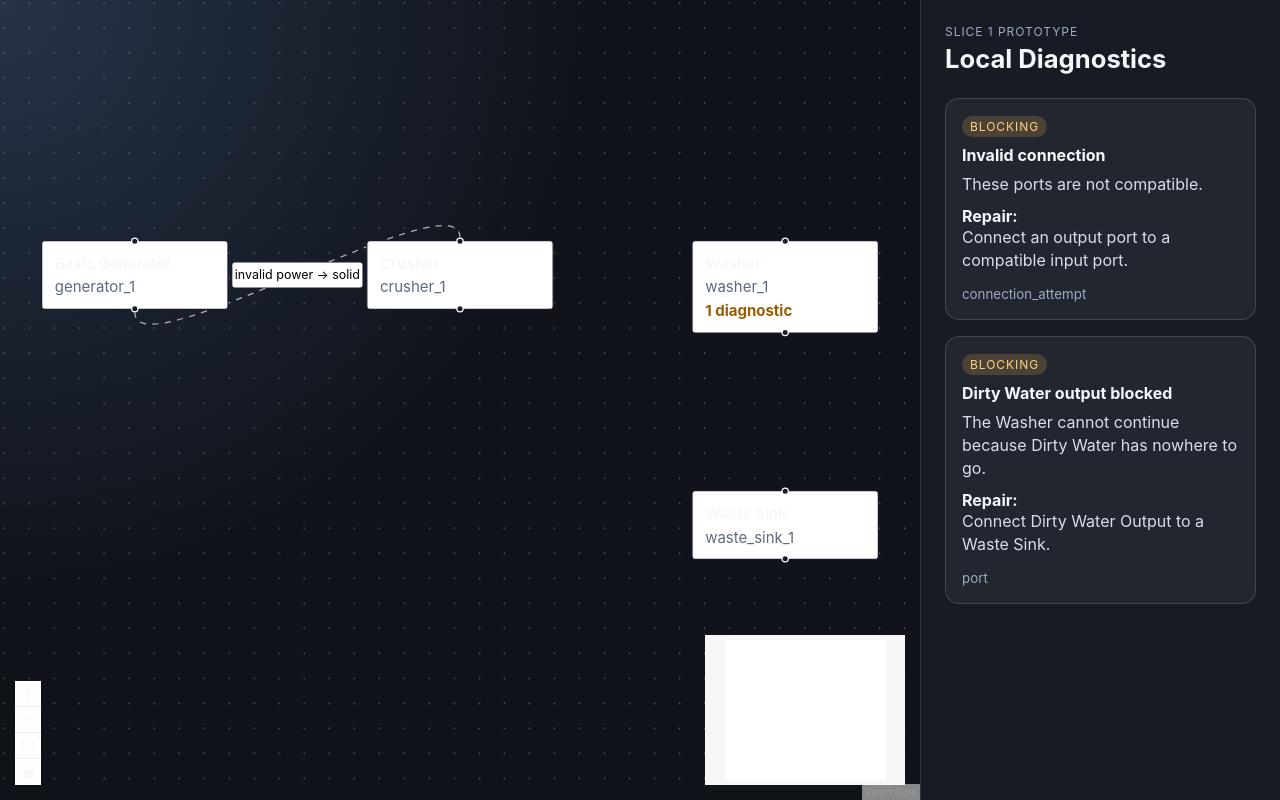
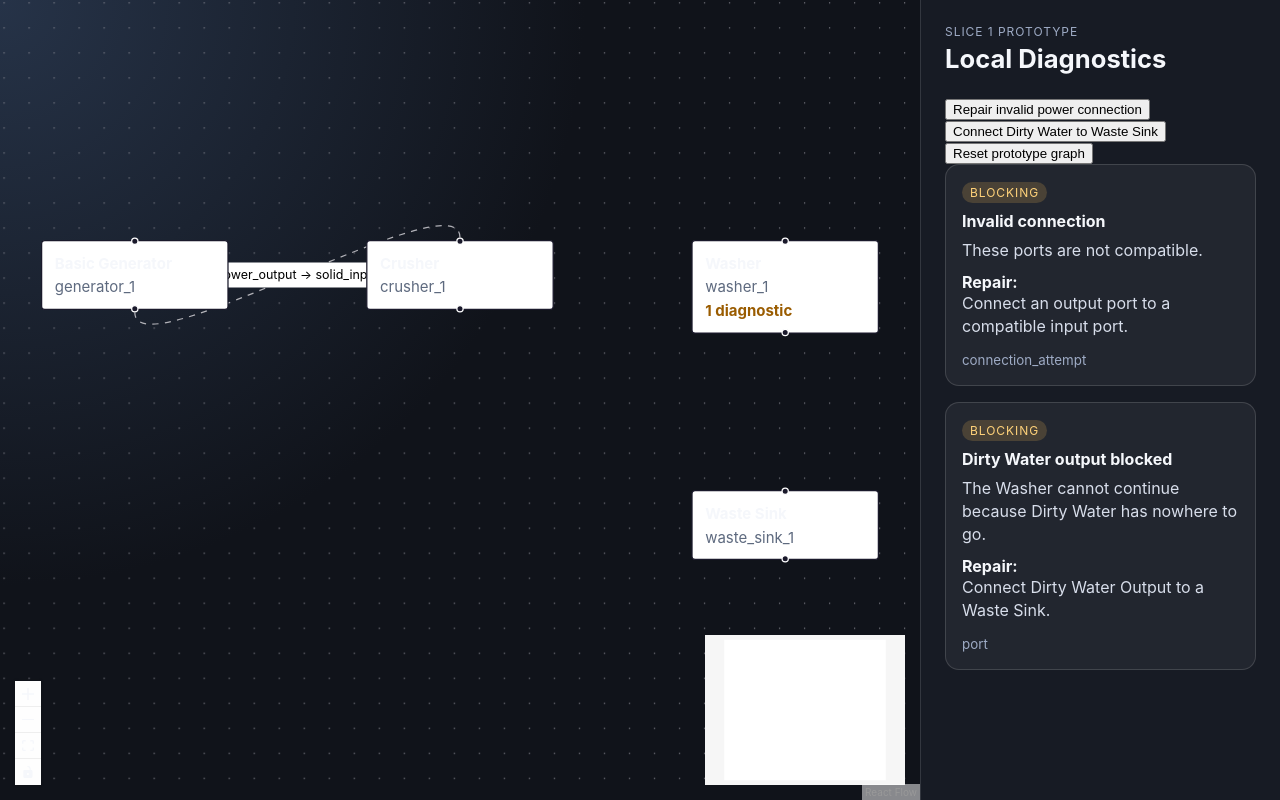
Before and after one commit to killerbearddude/Crushline-React, a React (Vite) app: page / in a window 1280 px wide. Built offline with nearby package versions, Linux system fonts and the light colour scheme.

Commit message:
Add graph repair interactions to prototype

```diff
--- a/src/App.jsx
+++ b/src/App.jsx
@@ -1,4 +1,4 @@
-import { useMemo } from "react";
+import { useMemo, useState } from "react";
 import { Background, Controls, MiniMap, ReactFlow } from "@xyflow/react";
 import "@xyflow/react/dist/style.css";
 
@@ -17,7 +17,7 @@ const catalog = {
   diagnostics: diagnosticsCatalog,
 };
 
-const prototypeGraph = {
+const initialPrototypeGraph = {
   machines: [
     { id: "generator_1", catalog_machine_id: "basic_generator" },
     { id: "crusher_1", catalog_machine_id: "crusher" },
@@ -27,6 +27,7 @@ const prototypeGraph = {
   connections: [
     {
       id: "invalid_power_to_solid",
+      source_runtime_machine_id: "generator_1",
       source_machine_id: "basic_generator",
       source_port_id: "power_output",
       target_machine_id: "crusher",
@@ -34,6 +35,26 @@ const prototypeGraph = {
       resource_id: "power",
     },
   ],
+};
+
+const repairedPowerConnection = {
+  id: "generator_power_to_crusher",
+  source_runtime_machine_id: "generator_1",
+  source_machine_id: "basic_generator",
+  source_port_id: "power_output",
+  target_machine_id: "crusher",
+  target_port_id: "power_input",
+  resource_id: "power",
+};
+
+const dirtyWaterHandlingConnection = {
+  id: "washer_dirty_water_to_sink",
+  source_runtime_machine_id: "washer_1",
+  source_machine_id: "washer",
+  source_port_id: "dirty_water_output",
+  target_machine_id: "waste_sink",
+  target_port_id: "waste_input",
+  resource_id: "dirty_water",
 };
 
 const nodePositions = {
@@ -59,8 +80,12 @@ function diagnosticsForMachine(diagnostics, runtimeMachineId) {
   return diagnostics.filter((diagnostic) => diagnostic.target.machine_id === runtimeMachineId);
 }
 
-function graphNodes(diagnostics) {
-  return prototypeGraph.machines.map((machine) => {
+function hasDiagnostic(diagnostics, definitionId) {
+  return diagnostics.some((diagnostic) => diagnostic.definition_id === definitionId);
+}
+
+function graphNodes(graph, diagnostics) {
+  return graph.machines.map((machine) => {
     const localDiagnostics = diagnosticsForMachine(diagnostics, machine.id);
     return {
       id: machine.id,
@@ -79,22 +104,48 @@ function graphNodes(diagnostics) {
   });
 }
 
-function graphEdges() {
-  return [
-    {
-      id: "generator-power-attempt",
-      source: "generator_1",
-      target: "crusher_1",
-      label: "invalid power → solid",
-      animated: true,
-    },
-  ];
+function graphEdges(graph) {
+  return graph.connections.map((connection) => ({
+    id: connection.id,
+    source: connection.source_runtime_machine_id,
+    target: connection.target_machine_id === "crusher" ? "crusher_1" : "waste_sink_1",
+    label: `${connection.source_port_id} → ${connection.target_port_id}`,
+    animated: connection.id === "invalid_power_to_solid",
+  }));
+}
+
+function replaceConnection(connections, oldConnectionId, replacement) {
+  return [...connections.filter((connection) => connection.id !== oldConnectionId), replacement];
+}
+
+function addConnectionOnce(connections, connectionToAdd) {
+  if (connections.some((connection) => connection.id === connectionToAdd.id)) return connections;
+  return [...connections, connectionToAdd];
 }
 
 export default function App() {
-  const diagnostics = useMemo(() => diagnoseLocalGraph(catalog, prototypeGraph), []);
-  const nodes = useMemo(() => graphNodes(diagnostics), [diagnostics]);
-  const edges = useMemo(() => graphEdges(), []);
+  const [graph, setGraph] = useState(initialPrototypeGraph);
+  const diagnostics = useMemo(() => diagnoseLocalGraph(catalog, graph), [graph]);
+  const nodes = useMemo(() => graphNodes(graph, diagnostics), [graph, diagnostics]);
+  const edges = useMemo(() => graphEdges(graph), [graph]);
+
+  const repairInvalidConnection = () => {
+    setGraph((currentGraph) => ({
+      ...currentGraph,
+      connections: replaceConnection(currentGraph.connections, "invalid_power_to_solid", repairedPowerConnection),
+    }));
+  };
+
+  const connectDirtyWaterHandling = () => {
+    setGraph((currentGraph) => ({
+      ...currentGraph,
+      connections: addConnectionOnce(currentGraph.connections, dirtyWaterHandlingConnection),
+    }));
+  };
+
+  const resetGraph = () => setGraph(initialPrototypeGraph);
+  const hasInvalidConnectionDiagnostic = hasDiagnostic(diagnostics, "invalid_connection");
+  const hasDirtyWaterDiagnostic = hasDiagnostic(diagnostics, "dirty_water_output_blocked");
 
   return (
     <main className="app-shell">
@@ -112,6 +163,21 @@ export default function App() {
           <h1>Local Diagnostics</h1>
         </header>
 
+        <div className="repair-actions" aria-label="Graph repair actions">
+          <button type="button" onClick={repairInvalidConnection} disabled={!hasInvalidConnectionDiagnostic}>
+            Repair invalid power connection
+          </button>
+          <button type="button" onClick={connectDirtyWaterHandling} disabled={!hasDirtyWaterDiagnostic}>
+            Connect Dirty Water to Waste Sink
+          </button>
+          <button type="button" onClick={resetGraph}>
+            Reset prototype graph
+          </button>
+        </div>
+
+        {diagnostics.length === 0 ? (
+          <p className="all-clear">No active diagnostics. Graph repair checks passed.</p>
+        ) : (
           <ul>
             {diagnostics.map((diagnostic, index) => {
               const definition = diagnosticLabel(diagnostic);
@@ -127,6 +193,7 @@ export default function App() {
               );
             })}
           </ul>
+        )}
       </aside>
     </main>
   );
```
Lines whose indentation alone changed are shown as unchanged.
